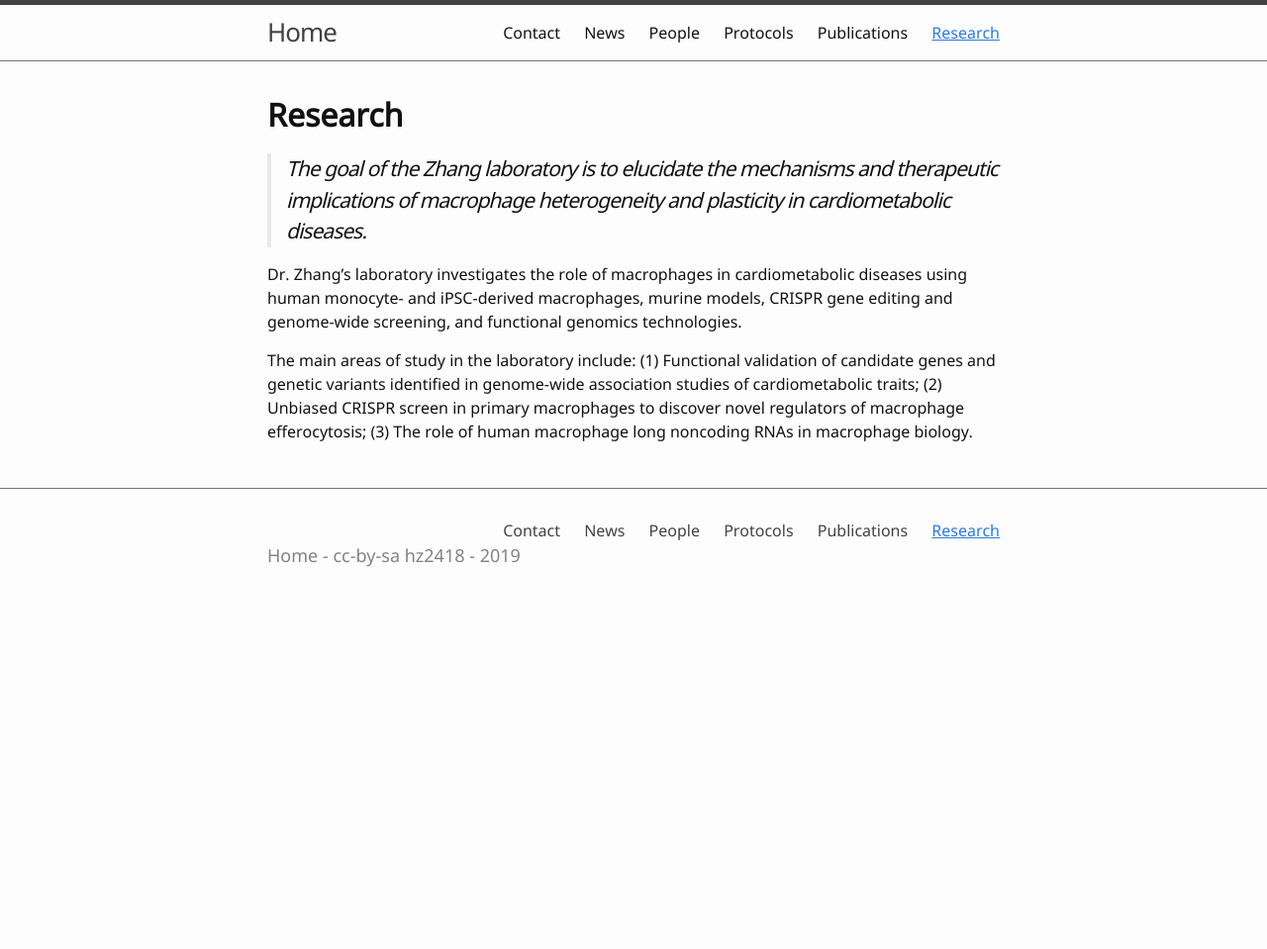
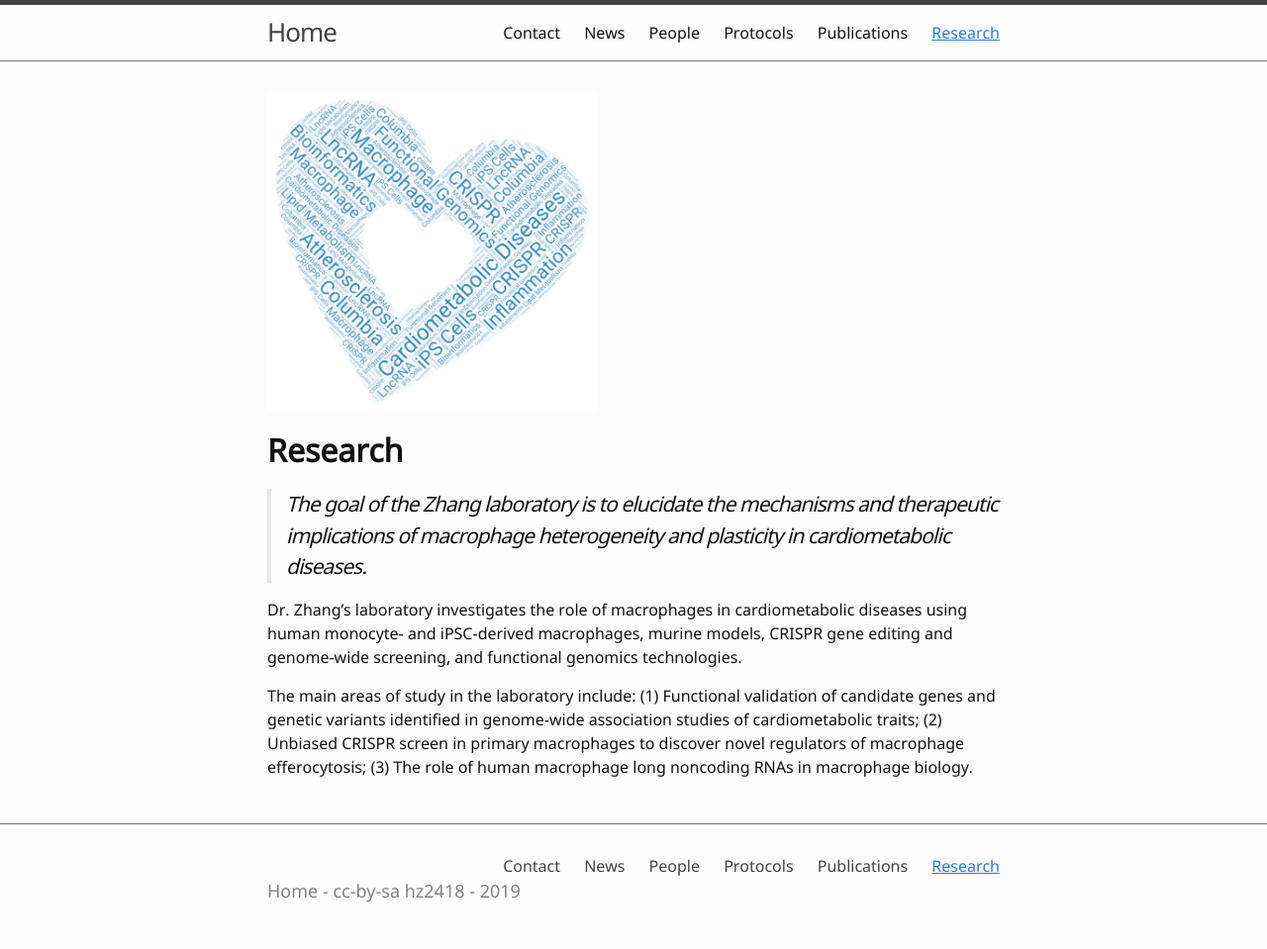
Before and after one commit to hanruizhang/zhanglab, a Jekyll site: the page built from Research.md, in a window 1280 px wide. Shown: the whole page at 99% size. Built offline with Jekyll 4.4.1, drawn with Linux system fonts in a browser that asks for light colours; before the commit the page ends 900 px from its top, so only the background shows below that.

Commit message:
Update Research.md

```diff
--- a/Research.md
+++ b/Research.md
@@ -2,6 +2,7 @@
 title: Research
 nav: true
 ---
+<img src="{{ '/images/Word_Art2.png' | absolute_url }}" alt="Heart2" style="width:45%;" >
 
 # **Research**
 
```
